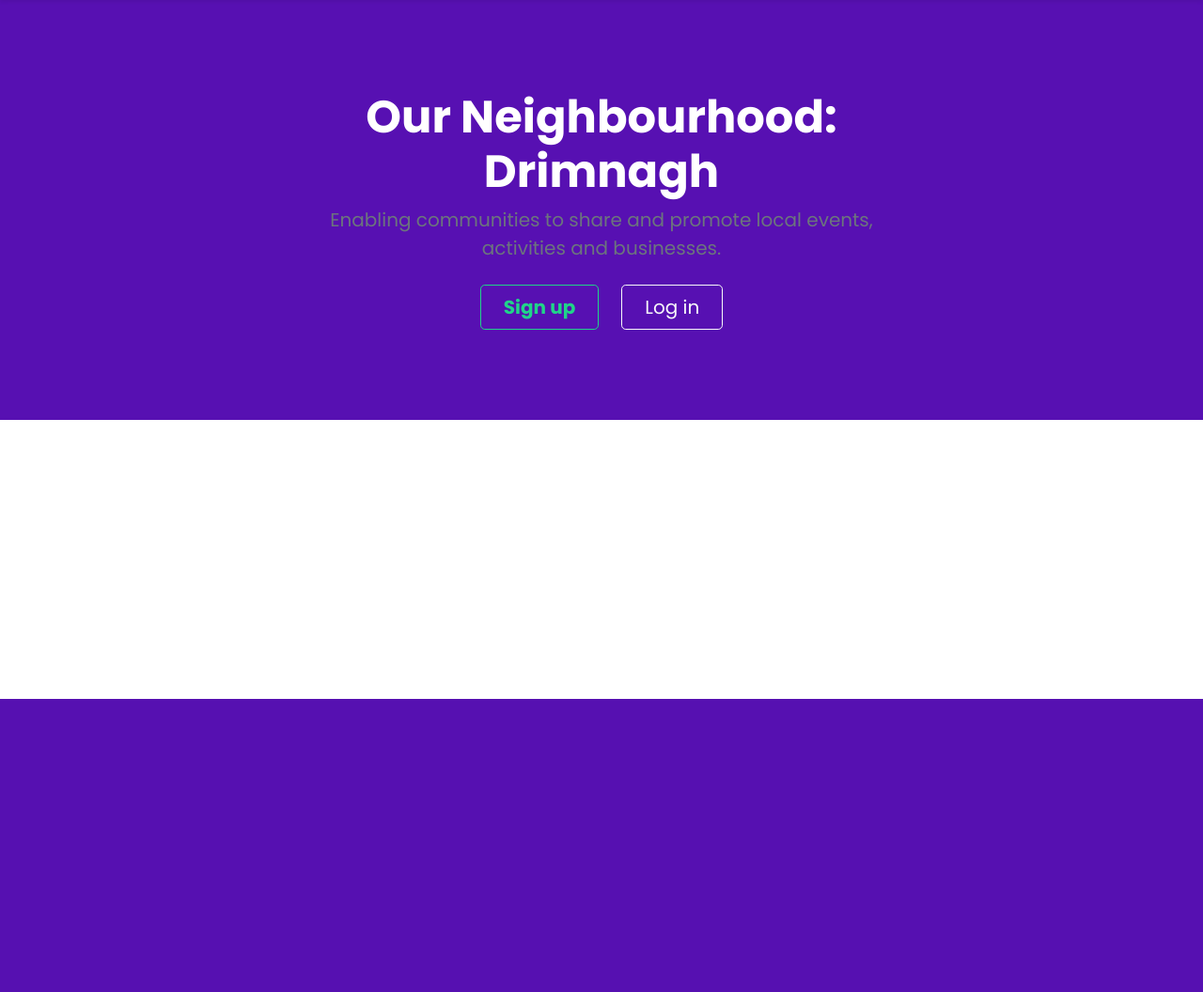
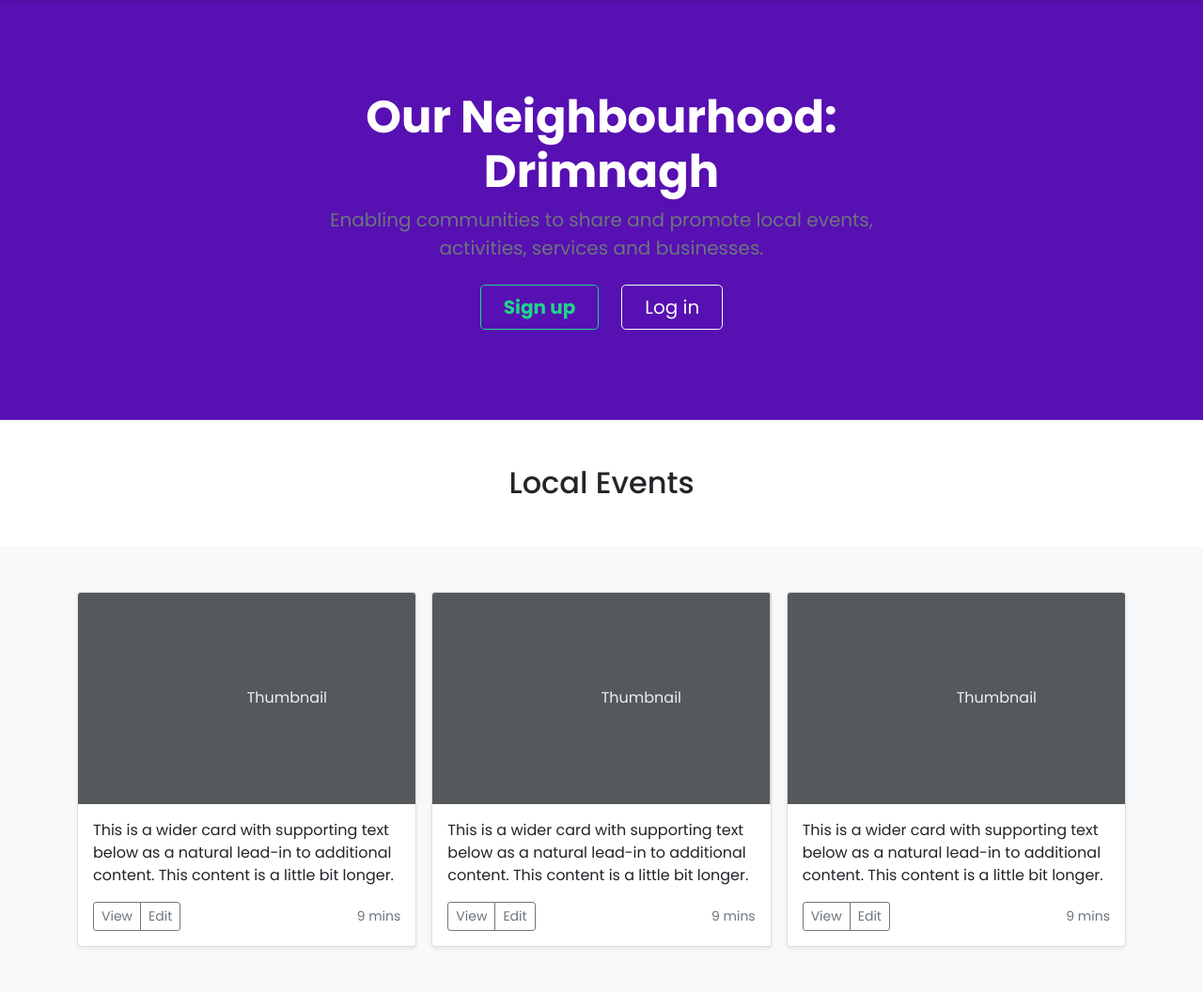
Before and after one commit to stef-cruz/our_neighbourhood, a Django app: page / in a window 1280 px wide. Shown: the part 56-1112 px from the top of the page at 94% size. Before the commit the page ends 800 px from the top, so only its background shows below. Run offline with Django 3.2, Linux system fonts and the light colour scheme; some libraries are stand-ins or nearby versions.

Commit message:
Add events card to home page

```diff
--- a/home/templates/home/index.html
+++ b/home/templates/home/index.html
@@ -2,12 +2,16 @@
 {% load static %}
 
 {% block content %}
-
+<main>
+    <!--  Hero  -->
     <section class="text-secondary px-4 py-5 text-center hero">
         <div class="py-5">
-    <h1 class="display-5 fw-bold text-white">Our Neighbourhood: <div>Drimnagh</div></h1>
+            <h1 class="display-5 fw-bold text-white">Our Neighbourhood:
+                <div>Drimnagh</div>
+            </h1>
             <div class="col-lg-6 mx-auto">
-      <p class="fs-5 mb-4">Enabling communities to share and promote local events, activities and businesses.</p>
+                <p class="fs-5 mb-4">Enabling communities to share and promote local events, activities, services and
+                    businesses.</p>
                 <div class="d-grid gap-2 d-sm-flex justify-content-sm-center">
                     <button type="button" class="btn btn-green btn-lg px-4 me-sm-3 fw-bold">Sign up</button>
                     <button type="button" class="btn btn-outline-light btn-lg px-4">Log in</button>
@@ -16,4 +20,12 @@
         </div>
     </section>
 
+    <!--  Local events  -->
+    <section>
+        {% include 'includes/events.html' %}
+    </section>
+
+</main>
+
+
 {% endblock %}
--- /dev/null
+++ b/home/templates/includes/events.html
@@ -0,0 +1,81 @@
+{% block page_header %}
+<h2 class="text-center page-header">Local Events</h2>
+{% endblock %}
+
+{% block content %}
+
+<div class="album py-5 bg-light">
+    <div class="container">
+
+        <div class="row row-cols-1 row-cols-sm-2 row-cols-md-3 g-3">
+            <div class="col">
+                <div class="card shadow-sm">
+                    <svg class="bd-placeholder-img card-img-top" width="100%" height="225"
+                         xmlns="http://www.w3.org/2000/svg" role="img" aria-label="Placeholder: Thumbnail"
+                         preserveAspectRatio="xMidYMid slice" focusable="false"><title>Placeholder</title>
+                        <rect width="100%" height="100%" fill="#55595c"/>
+                        <text x="50%" y="50%" fill="#eceeef" dy=".3em">Thumbnail</text>
+                    </svg>
+
+                    <div class="card-body">
+                        <p class="card-text">This is a wider card with supporting text below as a natural lead-in to
+                            additional content. This content is a little bit longer.</p>
+                        <div class="d-flex justify-content-between align-items-center">
+                            <div class="btn-group">
+                                <button type="button" class="btn btn-sm btn-outline-secondary">View</button>
+                                <button type="button" class="btn btn-sm btn-outline-secondary">Edit</button>
+                            </div>
+                            <small class="text-muted">9 mins</small>
+                        </div>
+                    </div>
+                </div>
+            </div>
+            <div class="col">
+                <div class="card shadow-sm">
+                    <svg class="bd-placeholder-img card-img-top" width="100%" height="225"
+                         xmlns="http://www.w3.org/2000/svg" role="img" aria-label="Placeholder: Thumbnail"
+                         preserveAspectRatio="xMidYMid slice" focusable="false"><title>Placeholder</title>
+                        <rect width="100%" height="100%" fill="#55595c"/>
+                        <text x="50%" y="50%" fill="#eceeef" dy=".3em">Thumbnail</text>
+                    </svg>
+
+                    <div class="card-body">
+                        <p class="card-text">This is a wider card with supporting text below as a natural lead-in to
+                            additional content. This content is a little bit longer.</p>
+                        <div class="d-flex justify-content-between align-items-center">
+                            <div class="btn-group">
+                                <button type="button" class="btn btn-sm btn-outline-secondary">View</button>
+                                <button type="button" class="btn btn-sm btn-outline-secondary">Edit</button>
+                            </div>
+                            <small class="text-muted">9 mins</small>
+                        </div>
+                    </div>
+                </div>
+            </div>
+            <div class="col">
+                <div class="card shadow-sm">
+                    <svg class="bd-placeholder-img card-img-top" width="100%" height="225"
+                         xmlns="http://www.w3.org/2000/svg" role="img" aria-label="Placeholder: Thumbnail"
+                         preserveAspectRatio="xMidYMid slice" focusable="false"><title>Placeholder</title>
+                        <rect width="100%" height="100%" fill="#55595c"/>
+                        <text x="50%" y="50%" fill="#eceeef" dy=".3em">Thumbnail</text>
+                    </svg>
+
+                    <div class="card-body">
+                        <p class="card-text">This is a wider card with supporting text below as a natural lead-in to
+                            additional content. This content is a little bit longer.</p>
+                        <div class="d-flex justify-content-between align-items-center">
+                            <div class="btn-group">
+                                <button type="button" class="btn btn-sm btn-outline-secondary">View</button>
+                                <button type="button" class="btn btn-sm btn-outline-secondary">Edit</button>
+                            </div>
+                            <small class="text-muted">9 mins</small>
+                        </div>
+                    </div>
+                </div>
+            </div>
+        </div>
+    </div>
+</div>
+
+{% endblock %}
--- a/static/css/_navbar.scss
+++ b/static/css/_navbar.scss
@@ -6,6 +6,11 @@
 
 .list-unstyled {
   a {
-      color: $prim-colour;
+      color: black;
+      text-decoration: none;
+
+    &:hover {
+      text-decoration: underline;
+    }
   }
 }
--- a/static/css/style.css
+++ b/static/css/style.css
@@ -8,7 +8,11 @@
 }
 
 .list-unstyled a {
-  color: #5710b2;
+  color: black;
+  text-decoration: none;
+}
+.list-unstyled a:hover {
+  text-decoration: underline;
 }
 
 * {
@@ -20,6 +24,10 @@ footer {
   font-family: "Poppins", sans-serif;
 }
 
+.page-header {
+  margin: 3rem 0;
+}
+
 .btn-green {
   border-color: #20D489;
   color: #20D489;
--- a/static/css/style.scss
+++ b/static/css/style.scss
@@ -14,6 +14,11 @@ footer {
   font-family: $paragraph;
 }
 
+//Heading
+.page-header {
+  margin: 3rem 0;
+}
+
 //Buttons
 .btn-green {
   border-color: $sec-colour;
```
Also changed, not shown: templates/base.html (+5 -2 lines). Lines whose indentation alone changed are shown as unchanged.
